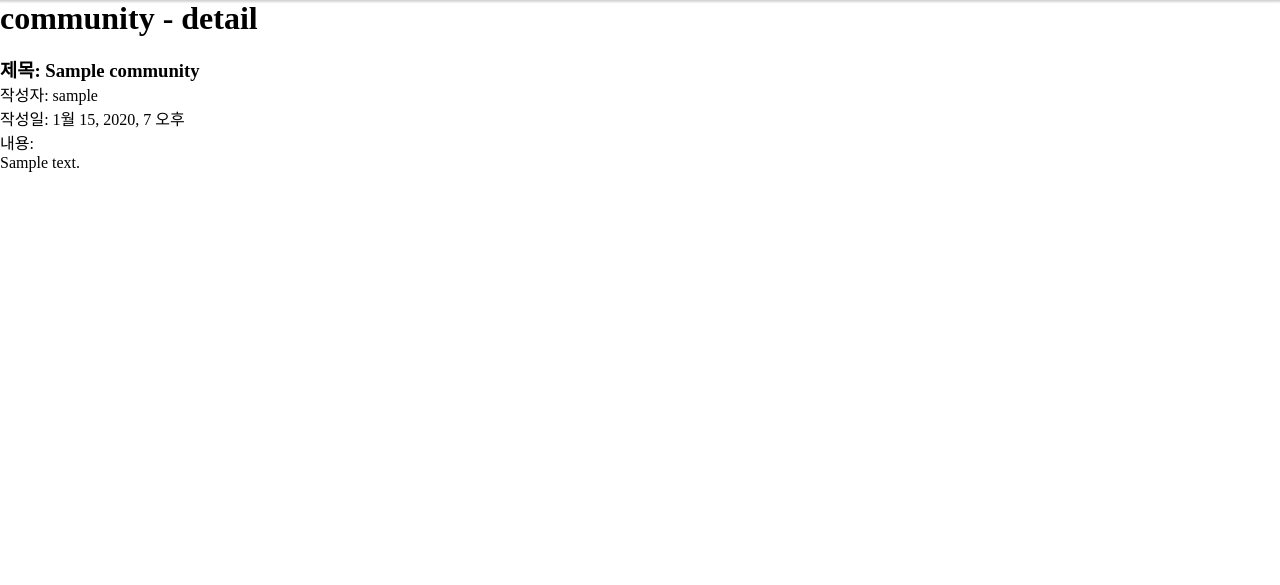
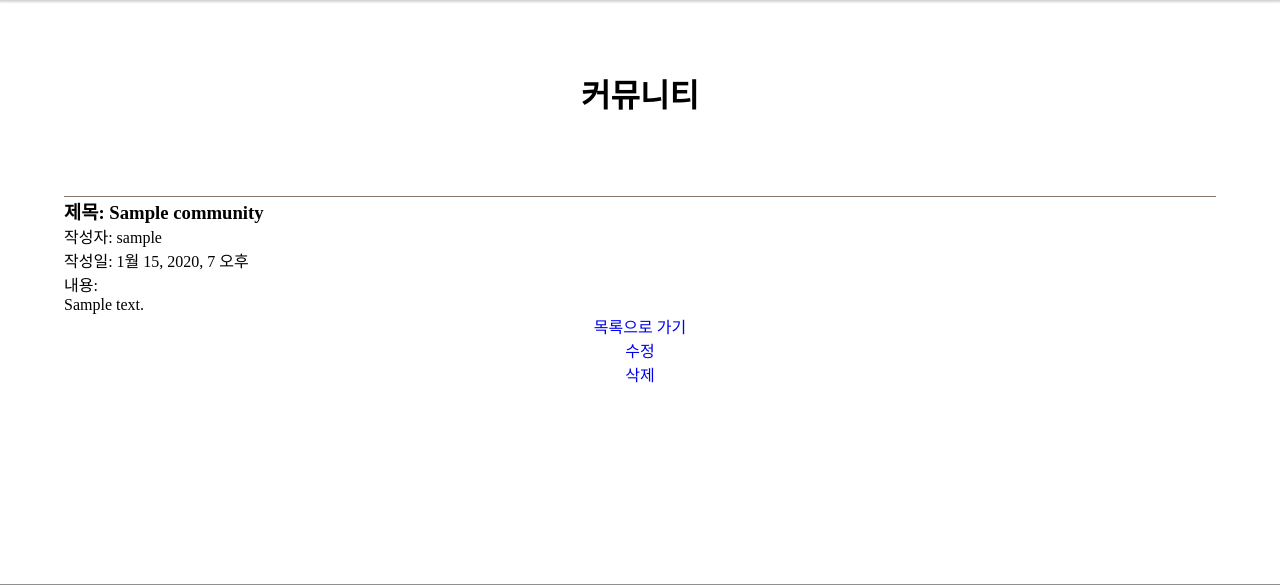
Before and after one commit to wwan13/Hackathon_Lionders, a Django app: page /community/1 in a window 1280 px wide. Shown: the part 66-651 px from the top of the page. Run offline with Django 3.2, Linux system fonts and the light colour scheme; a user stored in the database is signed in; tables that the repository leaves empty hold one stand-in row (values such as "Sample post"); some libraries are stand-ins or nearby versions; some web fonts are replaced.

Commit message:
[ningpop] complete community backend

```diff
--- a/Lionders/settings.py
+++ b/Lionders/settings.py
@@ -133,6 +133,9 @@ STATICFILES_DIRS = (
     os.path.join(BASE_DIR, 'static'),
 )
 
+MEDIA_URL = '/media/'
+MEDIA_ROOT = 'media/'
+
 AUTH_USER_MODEL = "users.Users"
 
 LOGOUT_REDIRECT_URL = 'home'
--- a/Lionders/urls.py
+++ b/Lionders/urls.py
@@ -14,7 +14,9 @@ Including another URLconf
     2. Add a URL to urlpatterns:  path('blog/', include('blog.urls'))
 """
 from django.contrib import admin
-from django.urls import path,include
+from django.urls import path, include
+from django.conf import settings
+from django.conf.urls.static import static
 
 urlpatterns = [
     path('admin/', admin.site.urls),
@@ -25,3 +27,5 @@ urlpatterns = [
     path('',include('community.urls')),
     path('ckeditor/', include('ckeditor_uploader.urls')),
 ]
+
+urlpatterns += static(settings.MEDIA_URL, document_root=settings.MEDIA_ROOT)
--- a/community/models.py
+++ b/community/models.py
@@ -1,15 +1,18 @@
 from django.db import models
-from users.models import Lionders_Users
+from users import models as user_models
 from ckeditor.fields import RichTextField
 from ckeditor_uploader.fields import RichTextUploadingField
 
 # Create your models here.
 
 class Community(models.Model):
-    user = models.ForeignKey(Lionders_Users, on_delete=models.CASCADE, null=False)
+    user = models.ForeignKey(user_models.Users, on_delete=models.CASCADE, null=False)
     title = models.CharField(max_length=50)
     created_at = models.DateTimeField(auto_now=True)
     content = RichTextUploadingField()
+
+    def get_user(self):
+        return User.objects.get(pk=self.user_id)
 
     def __str__(self):
         return self.title
--- a/community/templates/community_detail.html
+++ b/community/templates/community_detail.html
@@ -1,15 +1,28 @@
 {% extends 'base.html' %}
 {% load static %}
-{% block style %}{% endblock %}
+{% block style %}{% static 'css/community.css' %}{% endblock %}
 {% block title %}community{% endblock %}
 {% block content %}
-<h1>community - detail</h1>
 
-<br>
 
-<h3>제목: {{ community.title }}</h3>
-<p>작성자: {{ community.user }}</p>
-<p>작성일: {{ community.created_at }}</p>
-<p>내용: </p>
-<p>{{ community.content|safe }}</p>
+<div class="entirebox">
+    <h1 class="title">커뮤니티</h1>
+
+    <div class="totalbox">
+        <div class="box__title"></div>
+
+        <h3>제목: {{ community.title }}</h3>
+        <p>작성자: {{ community.user }}</p>
+        <p>작성일: {{ community.created_at }}</p>
+        <p>내용: </p>
+        <p>{{ community.content|safe }}</p>
+
+    </div>
+    <a href="{% url 'community-list' %}">목록으로 가기</a>
+    {% if community.user == request.user %}
+    <a href="{% url 'community-update' community.id %}">수정</a>
+    <a href="{% url 'community-delete' community.id %}">삭제</a>
+    {% endif %}
+</div>
+
 {% endblock %}
--- a/community/templates/community_list.html
+++ b/community/templates/community_list.html
@@ -45,6 +45,12 @@
 
     <div class="totalbox">
 
+        {% if user.is_authenticated %}
+        {% if user.usertype == 'lionders' or user.is_superuser %}
+        <a href="{% url 'community' %}">글쓰기</a>
+        {% endif %}
+        {% endif %}
+
         <div class="box__title">글 목록</div>
 
         <div class="about__items">
--- a/community/urls.py
+++ b/community/urls.py
@@ -2,9 +2,9 @@ from django.urls import path
 from . import views
 
 urlpatterns = [
-    path('communitylist/',views.community_list,name='community-list'),
-    path('community/',views.community,name='community'),
-    path('community/<int:community_id>', views.community_detail, name='community-detail'),
-    path('community/<int:community_id>/update', views.community_update, name='community-update'),
-    path('community/<int:community_id>/delete', views.community_delete, name='community-delete'),
+    path('communitylist/',views.community_list,name='community-list'), # List
+    path('community/',views.community,name='community'), # Create
+    path('community/<int:community_id>', views.community_detail, name='community-detail'), # Read
+    path('community/<int:community_id>/update', views.community_update, name='community-update'), # Update
+    path('community/<int:community_id>/delete', views.community_delete, name='community-delete'), # Delete
 ]
--- a/community/views.py
+++ b/community/views.py
@@ -1,6 +1,7 @@
 from django.shortcuts import render, get_object_or_404, redirect
 from .models import Community
 from .forms import CommunityForm
+from django.core.exceptions import PermissionDenied
 
 # Create your views here.
 
@@ -12,10 +13,12 @@ def community_list(request):
 # Create
 def community(request):
     if request.method == 'POST':
-        community_form = CommunityForm(request.POST)
+        username = Community.objects.create(user=request.user)
+        community_form = CommunityForm(request.POST, request.FILES, instance=username)
+
         if community_form.is_valid():
             community_form.save()
-            return redirect('/community/')
+            return redirect('/communitylist/')
     else:
         community_form = CommunityForm()
     return render(request, 'community.html', {'community_form':community_form})
@@ -30,17 +33,21 @@ def community_detail(request, community_id):
 # Update
 def community_update(request, community_id):
     community_update = get_object_or_404(Community, pk=community_id)
-    if request.method == 'POST':
-        community_form = CommunityForm(request.POST, instance=community_update)
-        if community_form.is_valid():
-            community_form.save()
-            return redirect('/community/detail/'+str(community_id))
-    else:
-        community_form = CommunityForm(instance=community_update)
-    return render(request, 'community_update.html', {'community_form':community_form})
+    if request.user == community_update.user:
+        if request.method == 'POST':
+            community_form = CommunityForm(request.POST, instance=community_update)
+            if community_form.is_valid():
+                community_form.save()
+                return redirect('/community/'+str(community_id))
+        else:
+            community_form = CommunityForm(instance=community_update)
+        return render(request, 'community_update.html', {'community_form':community_form})
+    raise PermissionDenied # 권한없음 오류
 
 # Delete
 def community_delete(request, community_id):
     community = Community.objects.get(pk=community_id)
-    community.delete()
-    return redirect('/community/')
+    if request.user == community.user:
+        community.delete()
+        return redirect('/communitylist/')
+    raise PermissionDenied # 권한없음 오류
```
Also changed, not shown: community/templates/community.html (+13 -3 lines), community/templates/community_update.html (+20 -2 lines), 1 other file.
